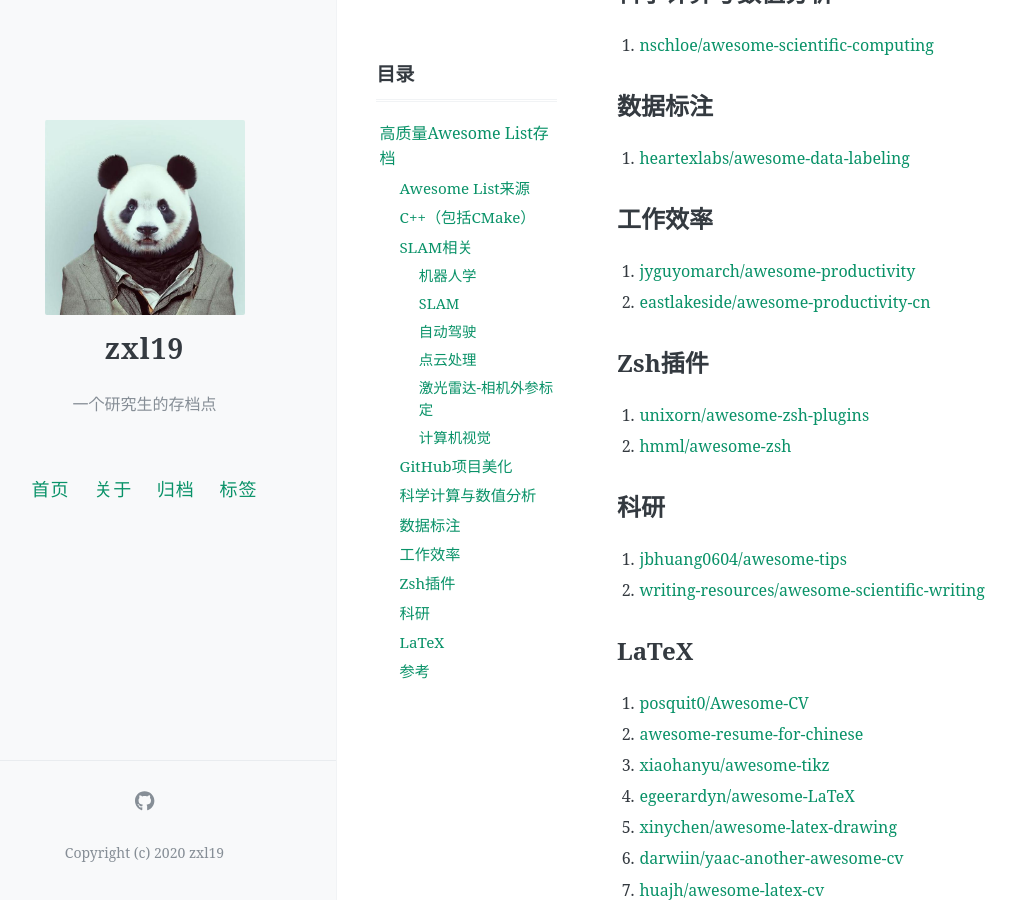
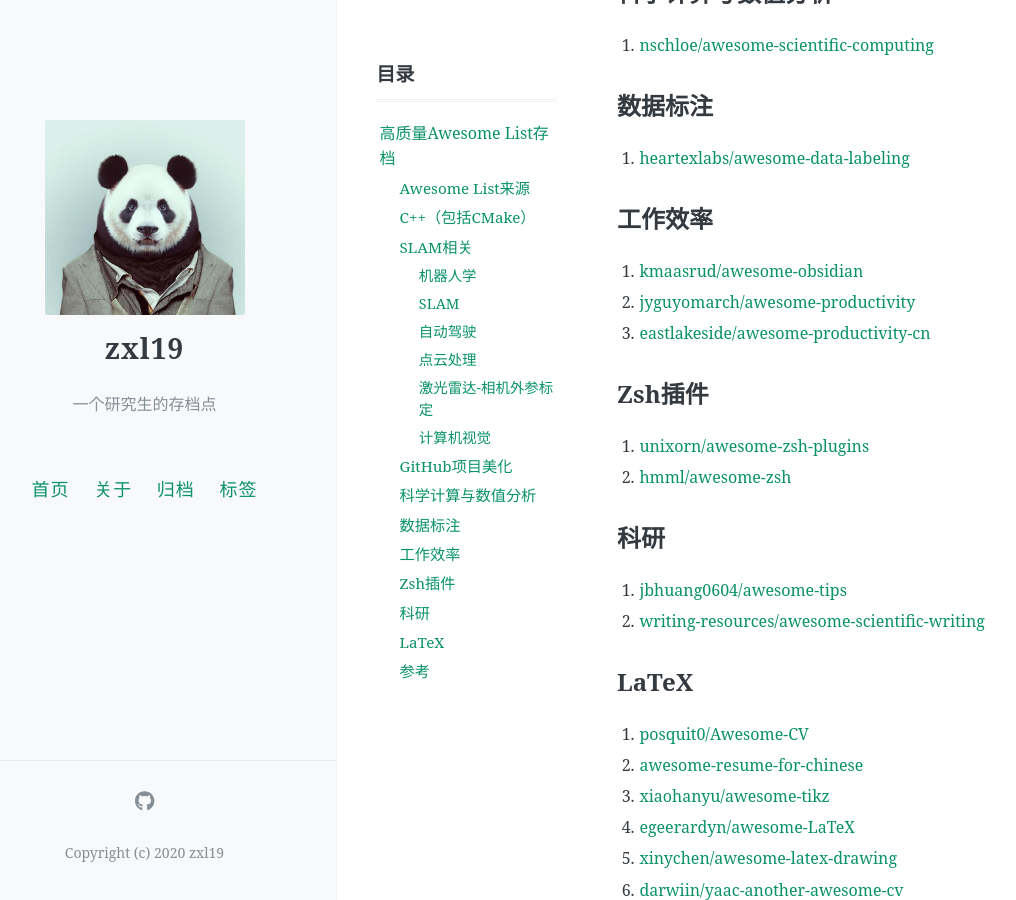
Before and after one commit to zxl19/zxl19.github.io, a Jekyll site: the page built from _posts/2021-05-31-awesome-list.md, in a window 1280 px wide and 900 px high, scrolled down 1982 px. Shown: the whole window, without its empty margins (47-1063 px from the left). Built offline with Jekyll 4.4.1, drawn with Linux system fonts in a browser that asks for light colours; comment, search, counter and statistics services are not loaded.

Commit message:
Update 2021-05-31-awesome-list.md

```diff
--- a/_posts/2021-05-31-awesome-list.md
+++ b/_posts/2021-05-31-awesome-list.md
@@ -86,8 +86,9 @@ The main repository serves as a curated list of awesome lists.
 
 ## 工作效率
 
-1. [jyguyomarch/awesome-productivity](https://github.com/jyguyomarch/awesome-productivity)
-2. [eastlakeside/awesome-productivity-cn](https://github.com/eastlakeside/awesome-productivity-cn)
+1. [kmaasrud/awesome-obsidian](https://github.com/kmaasrud/awesome-obsidian)
+2. [jyguyomarch/awesome-productivity](https://github.com/jyguyomarch/awesome-productivity)
+3. [eastlakeside/awesome-productivity-cn](https://github.com/eastlakeside/awesome-productivity-cn)
 
 ## Zsh插件
 
```
